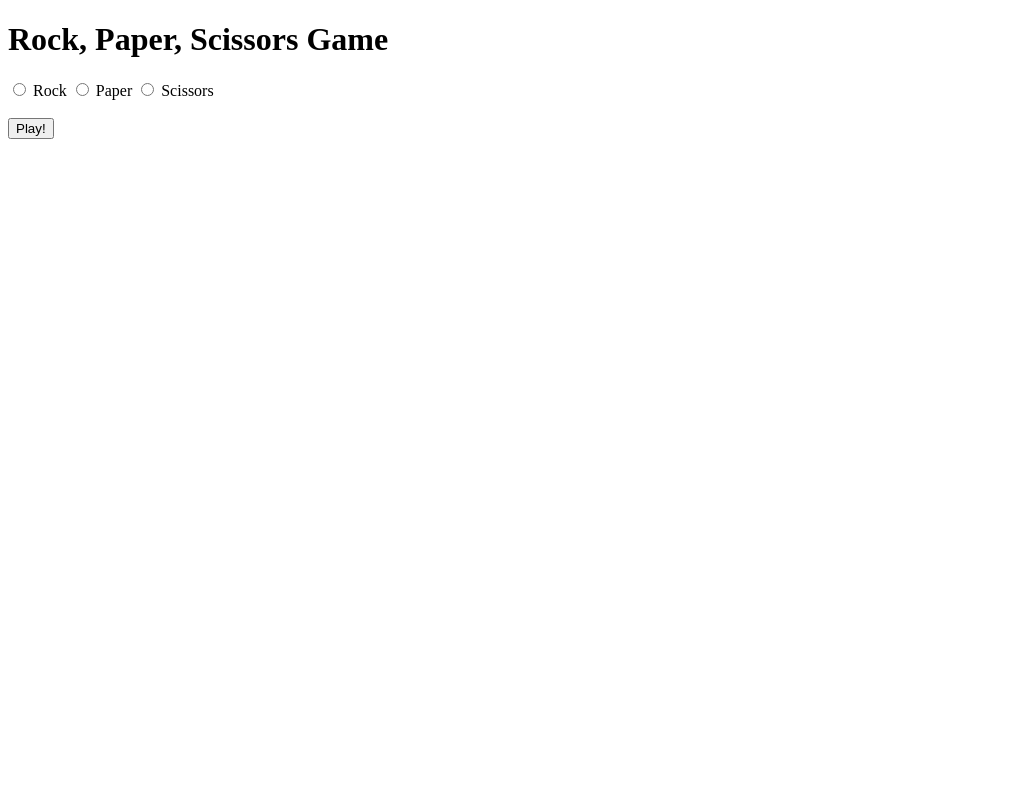
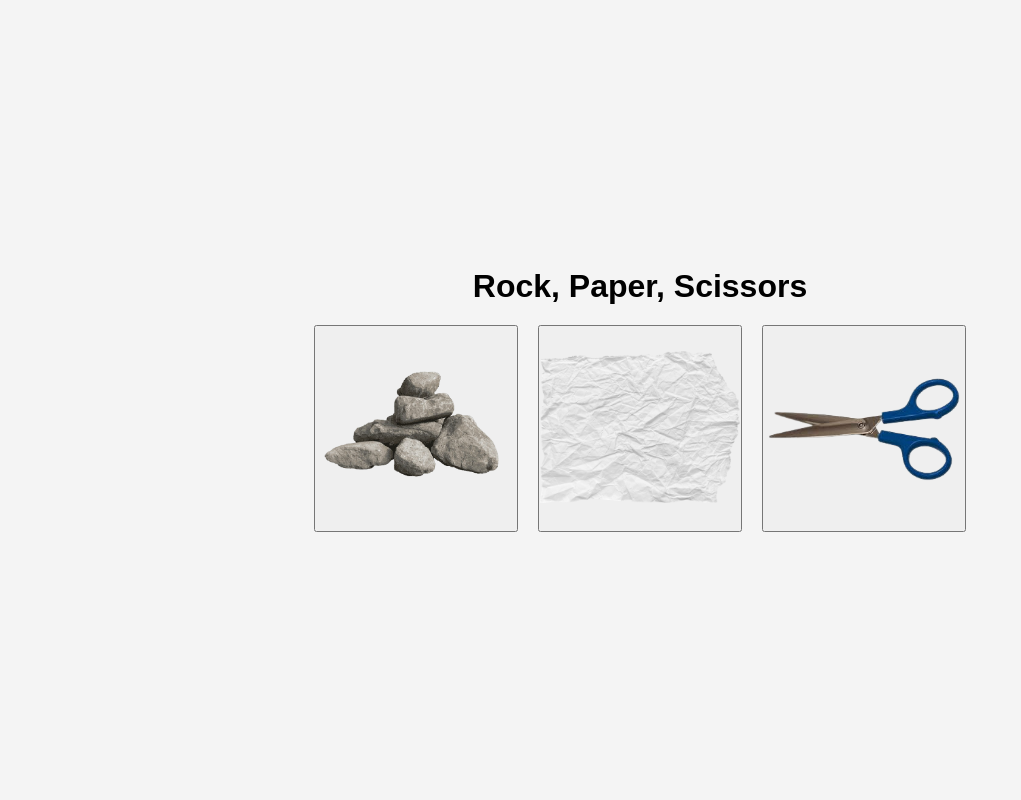
Before and after one commit to kennethalee/rock-paper-scissors, a Flask app: page / in a window 1280 px wide. Shown: the whole page, without its empty margins (0-1021 px from the left). Run offline with Flask 3, Linux system fonts and the light colour scheme.

Commit message:
Adding neccesary static files

```diff
--- /dev/null
+++ b/static/style.css
@@ -0,0 +1,54 @@
+/* Defaulting the page */
+* {
+    margin: 0;
+    padding: 0;
+}
+
+/* Centering page content */
+body {
+    display: flex;
+    justify-content: center;
+    align-items: center;
+    min-height: 100vh;
+    margin: 0;
+    font-family: Arial, sans-serif;
+    background-color: #f4f4f4
+}
+
+.game-container {
+    text-align: center;
+}
+
+h1 {
+    margin-bottom: 20px;
+}
+
+/* Style for images */
+.choice-buttons {
+    display: flex;
+    justify-content: center;
+    gap: 20px;
+    margin-top: 20px;
+}
+
+choice-button {
+    border: none;
+    background-color: transparent;
+    cursor: pointer;
+    outline: none;
+    width: 120px;
+    height: 120px;
+    display: flex;
+    align-items: center;
+    justify-content: center;
+}
+
+.choice-button img {
+    width: 200px;
+    height: 200px;
+    object-fit: contain;
+}
+
+.choice-button:hover {
+    cursor: pointer;
+}
--- a/templates/index.html
+++ b/templates/index.html
@@ -4,21 +4,22 @@
     <meta charset="UTF-8">
     <meta name="viewport" content="width=device-width, initial-scale=1.0">
     <title>Rock Paper Scissors</title>
+    <link rel="stylesheet" href="{{ url_for('static', filename='style.css') }}">
 </head>
 <body>
-    <h1>Rock, Paper, Scissors Game</h1>
-    <form action="/play" method="POST">
-      <label>
-        <input type="radio" name="choice" value="rock" required> Rock
-      </label>
-      <label>
-        <input type="radio" name="choice" value="paper" required> Paper
-      </label>
-      <label>
-        <input type="radio" name="choice" value="scissors" required> Scissors
-      </label>
-      <br><br>
-      <button type="submit">Play!</button>
-    </form>
+    <div class="game-container">
+        <h1>Rock, Paper, Scissors</h1>
+        <form action="/play" method="POST" class="choice-buttons">
+            <button type="submit" name="choice" value="rock" class="choice-button">
+                <img src="{{ url_for('static', filename='images/rock.png') }}" alt="Rock">
+            </button>
+            <button type="submit" name="choice" value="paper" class="choice-button">
+                <img src="{{ url_for('static', filename='images/paper.png') }}" alt="Paper">
+            </button>
+            <button type="submit" name="choice" value="scissors" class="choice-button">
+                <img src="{{ url_for('static', filename='images/scissors.png') }}" alt="Scissors">
+            </button>
+        </form>
+    </div>
 </body>
 </html>
```
Also changed, not shown: static/images/paper.png (added), static/images/rock.png (added), static/images/scissors.png (added), 3 other files.
